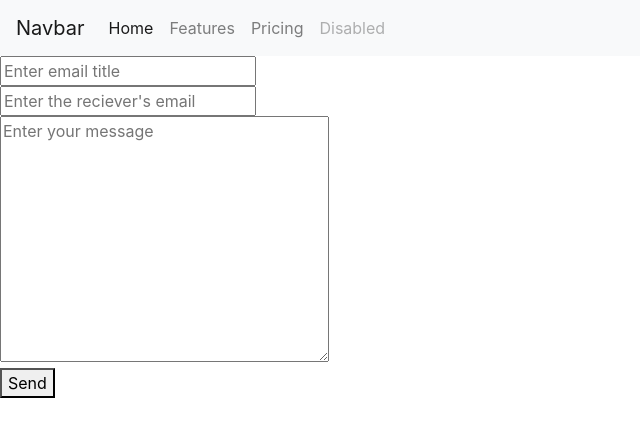
After one commit to MerisCulic/MemoryLane, a Flask app: page /new_message in a window 1280 px wide. The commit adds this page. Shown: the top 437 px of the page, without its empty margins (0-640 px from the left). Run offline with Flask 2, Linux system fonts and the light colour scheme; some libraries are stand-ins or nearby versions.

Commit message:
Add Message Model, new_message html

```diff
--- a/main.py
+++ b/main.py
@@ -2,6 +2,7 @@ from flask import Flask, render_template, request, redirect, url_for, make_respo
 import uuid
 import hashlib
 from models import User, db
+import json
 
 
 app = Flask(__name__)
@@ -68,6 +69,35 @@ def profile():
     else:
         return render_template('index.html')
 
+@app.route("/new_message", methods=["GET", "POST"])
+def new_message():
+    if request.method == "GET":
+            return render_template("new_message.html")
+
+    if request.method == "POST":
+        session_token = request.cookies.get("session_token")
+
+        if session_token:
+            user = db.query(User).filter_by(session_token=session_token).first()
+        else:
+            return render_template('index.html')
+
+        reciever = request.form.get("reciever")
+        title = request.form.get("reciever")
+        message = request.form.get("message")
+        sender = {{ user.email }}
+
+        message.sender = sender
+        message.reciever = reciever
+        message.title = title
+        message.message = message
+
+        db.add(message)
+        db.commit()
+
+        #return redirect(url_for('profile'))
+
+
 
 
 
--- /dev/null
+++ b/templates/new_message.html
@@ -0,0 +1,11 @@
+{% extends 'base.html' %}
+{% block title %}New message{% endblock title %}
+{% block content %}
+<form method="post" action="/new_message">
+    <input type="text" name="title" placeholder="Enter email title"><br>
+    <input type="email" name="reciever" placeholder="Enter the reciever's email"><br>
+    <textarea name="message" rows="10" cols="30" placeholder="Enter your message"></textarea><br>
+
+    <button>Send</button>
+</form>
+{% endblock content %}
--- a/templates/profile.html
+++ b/templates/profile.html
@@ -4,6 +4,6 @@
 {% block content %}
 <h1>Welcome to your profile page {{ user.name }}!</h1>
 
-
+<a href="/new_message">New message</a>
 
 {% endblock %}
```
Also changed, not shown: models.py (+8 -0 lines).
